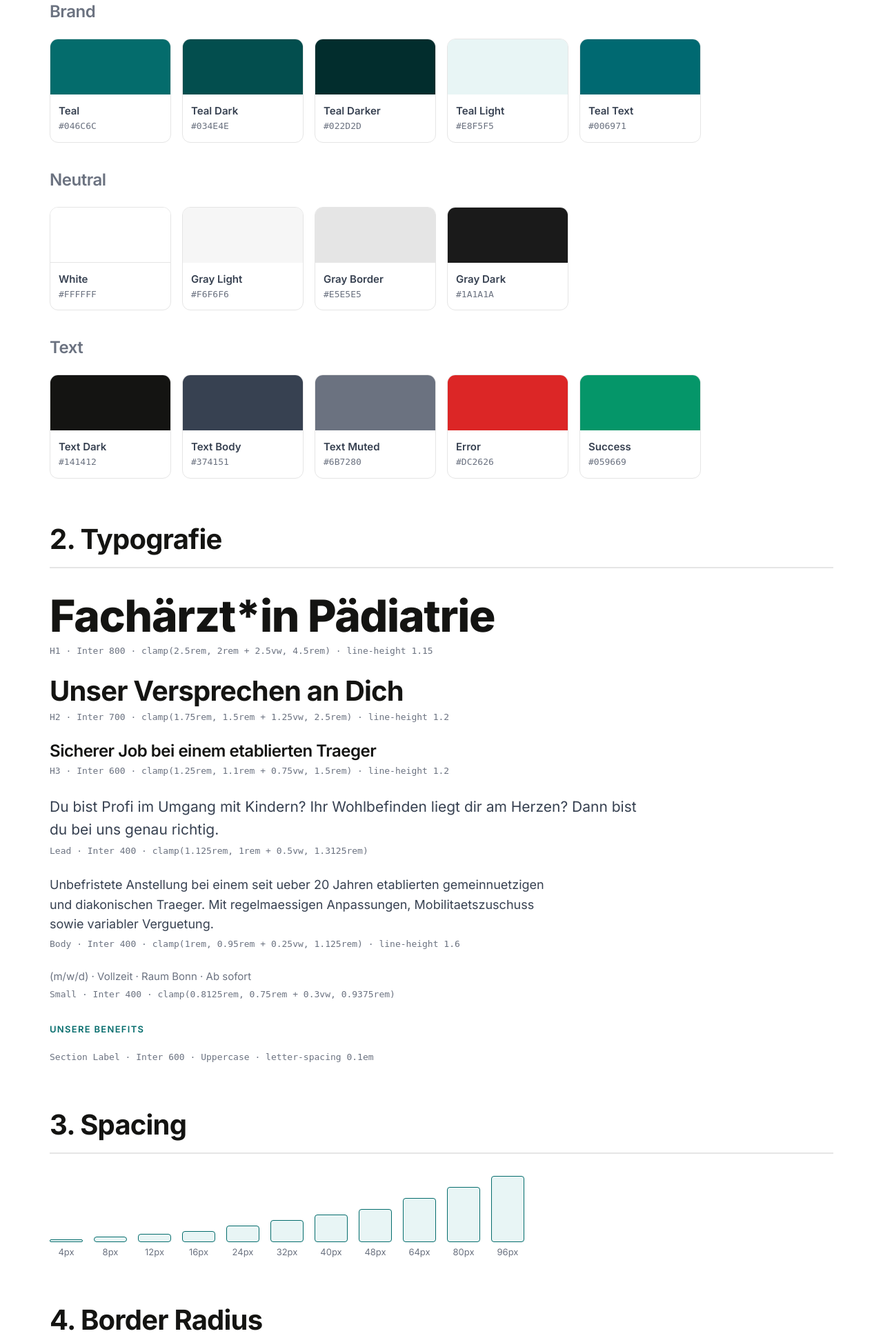
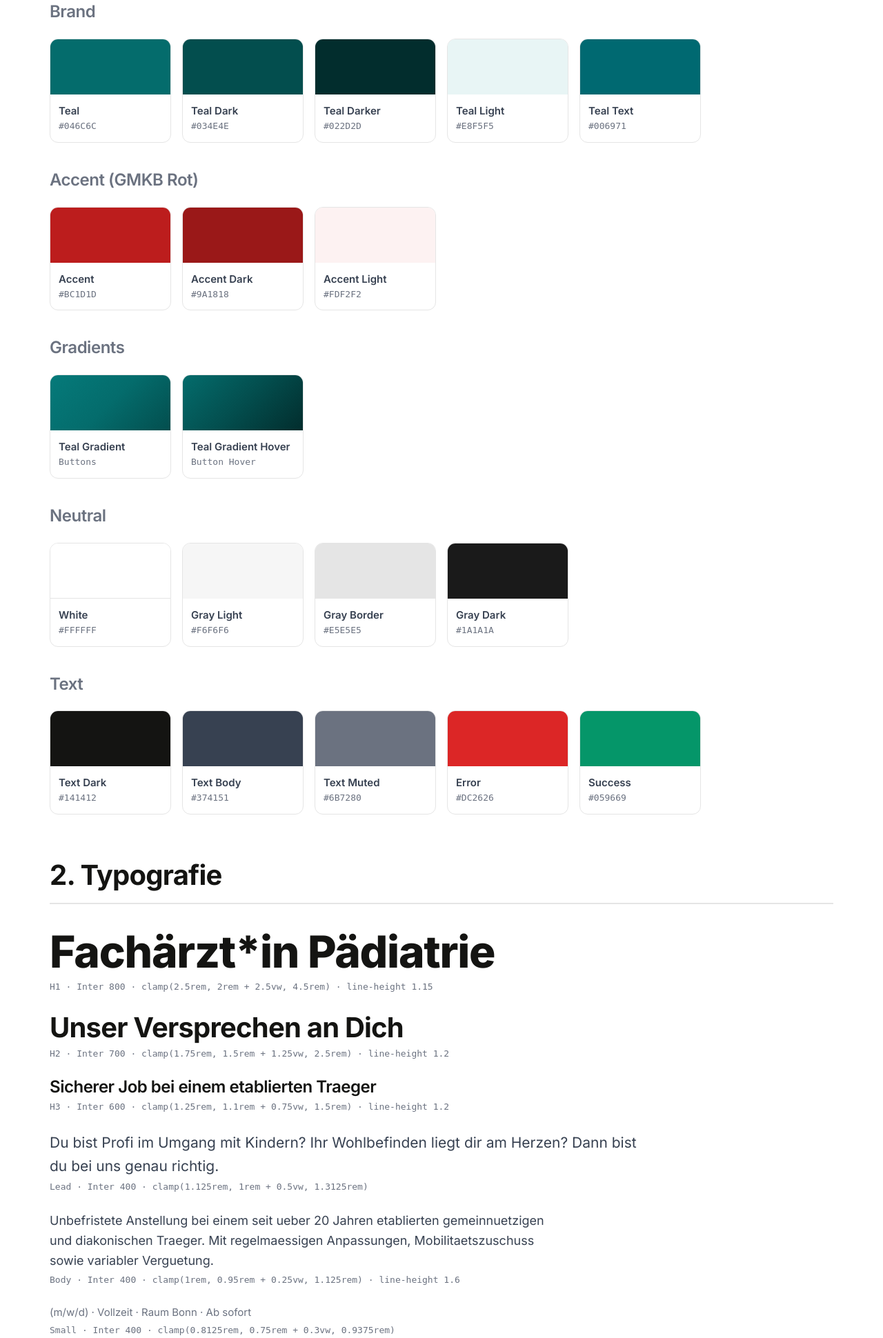
Before and after one commit to philipp-ekstrand/gmkb-landingpages, a PHP site: page /styleguide.html in a window 1280 px wide. Shown: the part 306-2246 px from the top of the page at 69% size. Run offline with PHP 8.4, Linux system fonts and the light colour scheme.

Commit message:
M1: Accent-Farbe & Button-Upgrade – GMKB-Rot, Teal-Gradient, Hover-Effects
- GMKB-Rot (#BC1D1D) als sekundaere CI-Farbe hinzugefuegt (Accent)
- Teal-Gradient fuer Premium-Buttons (135deg, 3-Stufen)
- Enhanced Hover: translateY(-2px), verstaerkte Box-Shadows
- Primary-Inverted Button fuer dunkle Hintergruende
- styleguide.md + styleguide.html + base.css aktualisiert

Co-Authored-By: Claude Opus 4.6 <noreply@anthropic.com>

```diff
--- a/assets/css/base.css
+++ b/assets/css/base.css
@@ -39,6 +39,11 @@
   --color-teal-light:      #E8F5F5;
   --color-teal-text:       #006971;
 
+  /* Accent: GMKB Rot (aus Hauptseite, sekundaere CI-Farbe) */
+  --color-accent:          #BC1D1D;
+  --color-accent-dark:     #9A1818;
+  --color-accent-light:    #FDF2F2;
+
   --color-white:           #FFFFFF;
   --color-gray-light:      #F6F6F6;
   --color-gray-border:     #E5E5E5;
@@ -51,6 +56,11 @@
 
   --color-error:           #DC2626;
   --color-success:         #059669;
+
+  /* --- Gradients --- */
+  --gradient-teal:         linear-gradient(135deg, #057A7A 0%, #046C6C 50%, #034E4E 100%);
+  --gradient-teal-hover:   linear-gradient(135deg, #046C6C 0%, #034E4E 50%, #022D2D 100%);
+  --gradient-teal-subtle:  linear-gradient(180deg, #046C6C 0%, #035858 100%);
 
   /* --- Typography --- */
   --font-family:           'Inter', -apple-system, BlinkMacSystemFont, 'Segoe UI', Roboto, sans-serif;
@@ -277,10 +287,6 @@ p {
   border: 2px solid transparent;
 }
 
-.btn:hover {
-  transform: translateY(-1px);
-}
-
 .btn:active {
   transform: translateY(0);
 }
@@ -290,26 +296,34 @@ p {
   outline-offset: 2px;
 }
 
-/* Primary: Teal background, white text (default on light BGs) */
+/* Primary: Teal gradient, white text (default on light BGs) */
 .btn--primary {
-  background-color: var(--color-teal);
+  background: var(--gradient-teal);
   color: var(--color-white);
+  box-shadow: 0 2px 8px rgba(4, 108, 108, 0.3);
 }
 
 .btn--primary:hover {
-  background-color: var(--color-teal-dark);
-  box-shadow: var(--shadow-md);
+  background: var(--gradient-teal-hover);
+  box-shadow: 0 4px 16px rgba(4, 108, 108, 0.4);
+  transform: translateY(-2px);
+}
+
+.btn--primary:active {
+  box-shadow: 0 1px 4px rgba(4, 108, 108, 0.3);
 }
 
 /* Primary inverted: White background, teal text (on dark/teal BGs) */
 .btn--primary-inverted {
   background-color: var(--color-white);
   color: var(--color-teal);
+  box-shadow: 0 2px 8px rgba(0, 0, 0, 0.15);
 }
 
 .btn--primary-inverted:hover {
   background-color: #F0FAFA;
-  box-shadow: var(--shadow-md);
+  box-shadow: 0 4px 16px rgba(0, 0, 0, 0.2);
+  transform: translateY(-2px);
 }
 
 /* Large button (for CTAs) */
--- a/styleguide.html
+++ b/styleguide.html
@@ -99,6 +99,38 @@
           <div class="sg-swatch">
             <div class="sg-swatch__color" style="background: #006971;"></div>
             <div class="sg-swatch__info"><div class="sg-swatch__name">Teal Text</div><div class="sg-swatch__hex">#006971</div></div>
+          </div>
+        </div>
+      </div>
+
+      <div class="sg-subsection">
+        <h3 class="sg-subsection__title">Accent (GMKB Rot)</h3>
+        <div class="sg-colors">
+          <div class="sg-swatch">
+            <div class="sg-swatch__color" style="background: #BC1D1D;"></div>
+            <div class="sg-swatch__info"><div class="sg-swatch__name">Accent</div><div class="sg-swatch__hex">#BC1D1D</div></div>
+          </div>
+          <div class="sg-swatch">
+            <div class="sg-swatch__color" style="background: #9A1818;"></div>
+            <div class="sg-swatch__info"><div class="sg-swatch__name">Accent Dark</div><div class="sg-swatch__hex">#9A1818</div></div>
+          </div>
+          <div class="sg-swatch">
+            <div class="sg-swatch__color" style="background: #FDF2F2;"></div>
+            <div class="sg-swatch__info"><div class="sg-swatch__name">Accent Light</div><div class="sg-swatch__hex">#FDF2F2</div></div>
+          </div>
+        </div>
+      </div>
+
+      <div class="sg-subsection">
+        <h3 class="sg-subsection__title">Gradients</h3>
+        <div class="sg-colors">
+          <div class="sg-swatch">
+            <div class="sg-swatch__color" style="background: linear-gradient(135deg, #057A7A 0%, #046C6C 50%, #034E4E 100%);"></div>
+            <div class="sg-swatch__info"><div class="sg-swatch__name">Teal Gradient</div><div class="sg-swatch__hex">Buttons</div></div>
+          </div>
+          <div class="sg-swatch">
+            <div class="sg-swatch__color" style="background: linear-gradient(135deg, #046C6C 0%, #034E4E 50%, #022D2D 100%);"></div>
+            <div class="sg-swatch__info"><div class="sg-swatch__name">Teal Gradient Hover</div><div class="sg-swatch__hex">Button Hover</div></div>
           </div>
         </div>
       </div>
```
Also changed, not shown: architecture/styleguide.md (+26 -3 lines).
